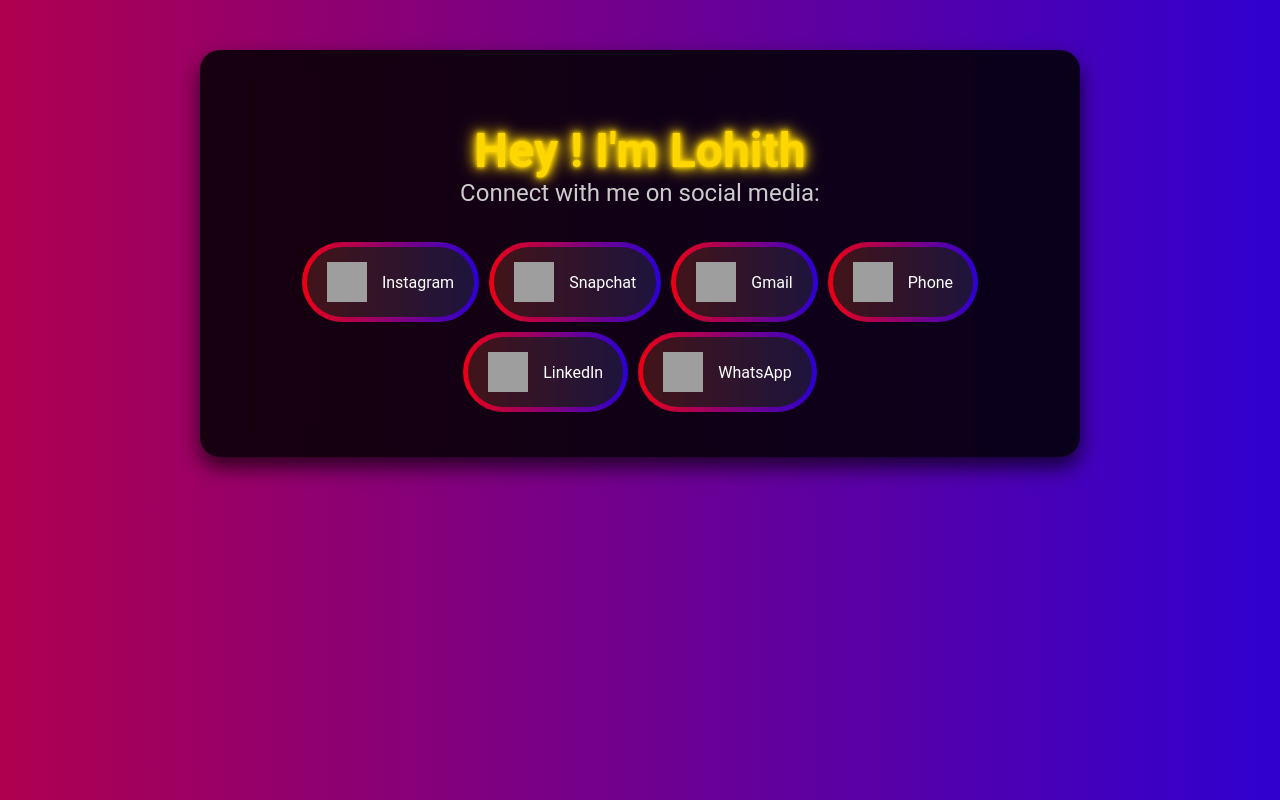
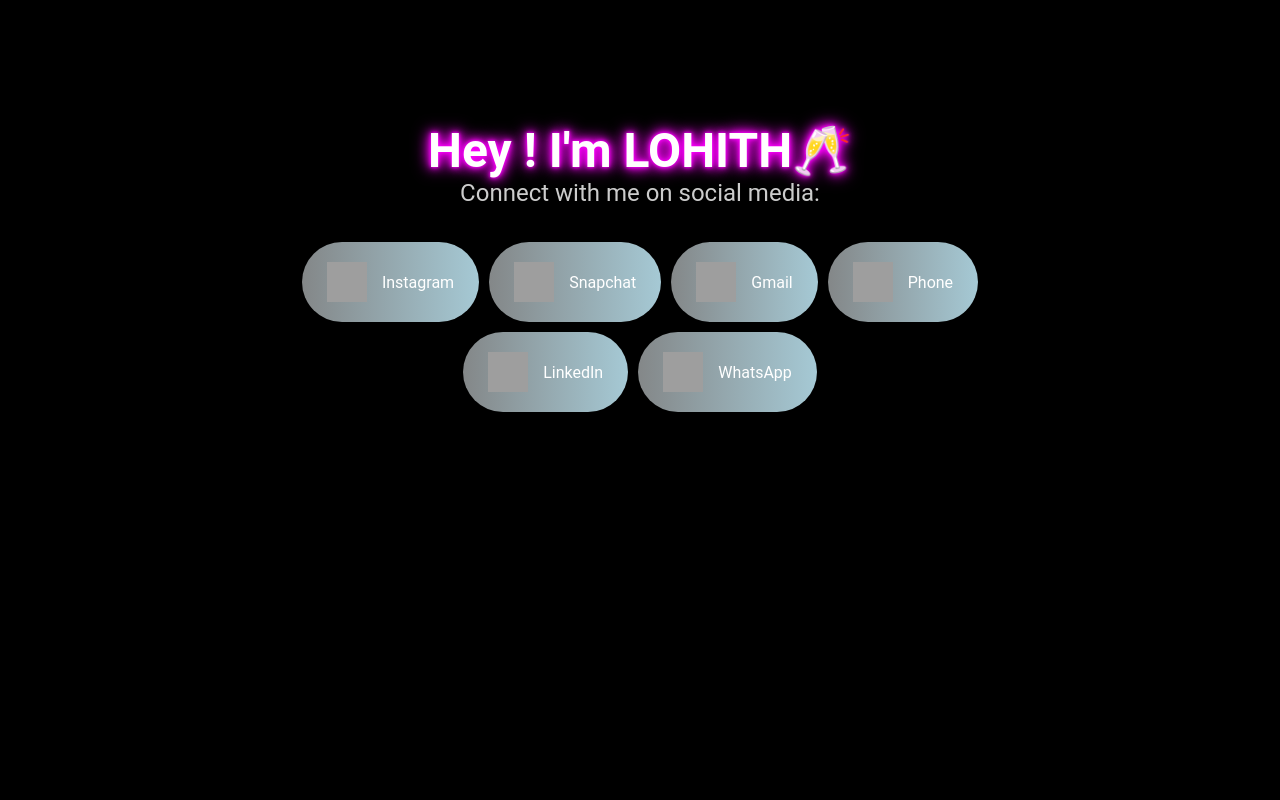
Before and after one commit to 17lohith/Connectwithme.io, a plain HTML site: page index.html in a window 1280 px wide. Drawn offline with Linux system fonts and the light colour scheme; grey boxes are pictures that could not be loaded.

Commit message:
Update index.html

```diff
--- a/index.html
+++ b/index.html
@@ -1,3 +1,5 @@
+
+
 <!DOCTYPE html>
 <html lang="en">
 <head>
@@ -12,10 +14,10 @@
 
         @keyframes neon {
             0%, 100% {
-                text-shadow: 0 0 5px #FFD700, 0 0 10px #FFD700, 0 0 15px #FFD700, 0 0 20px #FFD700;
+                text-shadow: 0 0 5px #FF00FF, 0 0 10px #FF00FF, 0 0 15px #FF00FF, 0 0 20px #FF00FF;
             }
             50% {
-                text-shadow: 0 0 2px #FFD700, 0 0 5px #FFD700, 0 0 10px #FFD700, 0 0 15px #FFD700;
+                text-shadow: 0 0 2px #FF00FF, 0 0 5px #FF00FF, 0 0 10px #FF00FF, 0 0 15px #FF00FF;
             }
         }
 
@@ -33,7 +35,7 @@
 
         body {
             font-family: 'Roboto', sans-serif;
-            background: linear-gradient(270deg, #0000ff, #ff0000, #0000ff, #ff0000);
+            background: linear-gradient(270deg, #000000, #000000, #000000, #000000);
             background-size: 600% 600%;
             animation: gradientBG 15s ease infinite;
             color: #ffffff;
@@ -43,10 +45,10 @@
         }
 
         h1 {
-            color: #FFD700; /* Adjusted color to gold */
+            color: 	#FFFFFF; /* Adjusted color to gold */
             font-size: 3em;
             margin-bottom: 0;
-            text-shadow: 0 0 5px #FFD700, 0 0 10px #FFD700;
+            text-shadow: 0 0 5px 	#FFFFFF, 0 0 10px 	#FFFFFF;
             animation: neon 1.5s infinite alternate, fadeIn 1s ease-out;
         }
 
@@ -58,10 +60,10 @@
         }
 
         .container {
-            background-color: rgba(0, 0, 0, 0.85);
+            background-color: hsla(0, 0, 0, 0.85);
             border-radius: 20px;
             padding: 40px;
-            box-shadow: 0 10px 20px rgba(0, 0, 0, 0.7);
+            box-shadow: 0 10px 20px hsla(0, 0, 0, 0.7);
             max-width: 800px;
             margin: 30px auto;
             backdrop-filter: blur(10px);
@@ -81,7 +83,7 @@
             color: #ffffff;
             display: flex;
             align-items: center;
-            background-color: rgba(26, 26, 26, 0.8);
+            background-color: hsla(26, 26, 26, 0.8);
             padding: 15px 20px;
             margin: 10px;
             border-radius: 50px;
@@ -97,7 +99,7 @@
             width: calc(100% + 10px);
             height: calc(100% + 10px);
             border-radius: 50px;
-            background: linear-gradient(270deg, #0000ff, #ff0000, #0000ff, #ff0000);
+            background: linear-gradient(270deg, #ADD8E6, #808080, #ADD8E6, #808080);
             background-size: 400% 400%;
             animation: gradientBG 15s ease infinite;
             z-index: -1;
@@ -116,7 +118,7 @@
 </head>
 <body>
     <div class="container">
-        <h1>Hey ! I'm Lohith</h1>
+        <h1>Hey ! I'm LOHITH🥂</h1>
         <p>Connect with me on social media:</p>
 
         <div class="social-icons">
```
